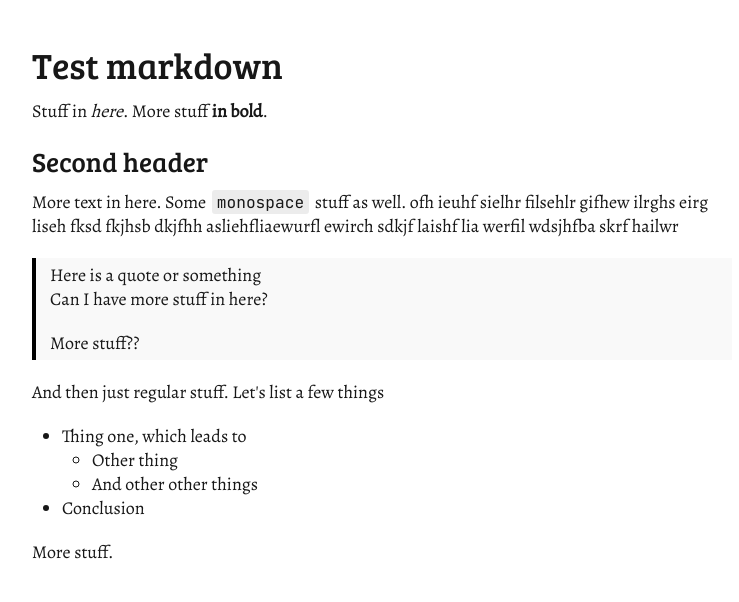
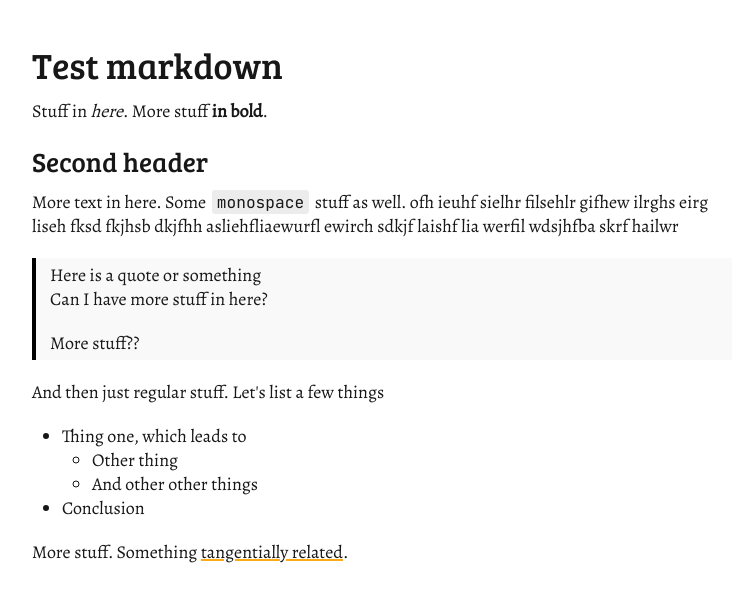
Before and after one commit to marcos-acosta/worlds-worst-detective, a Next.js app: page / in a window 1280 px wide. Shown: the top 602 px of the page, without its empty margins (258-997 px from the left). Built offline with nearby package versions, Linux system fonts and the light colour scheme.

Commit message:
Add footnotes with text directives

```diff
--- a/package.json
+++ b/package.json
@@ -9,7 +9,10 @@
     "lint": "next lint"
   },
   "dependencies": {
+    "mdast-util-directive": "^3.1.0",
     "mdast-util-from-markdown": "^2.0.2",
+    "micromark": "^4.0.1",
+    "micromark-extension-directive": "^3.0.2",
     "next": "15.0.1",
     "react": "19.0.0-rc-69d4b800-20241021",
     "react-dom": "19.0.0-rc-69d4b800-20241021"
--- a/public/md/test.md
+++ b/public/md/test.md
@@ -18,4 +18,6 @@ And then just regular stuff. Let's list a few things
   - And other other things
 - Conclusion
 
-More stuff.
+More stuff. Something :hook[tangentially related]{id="tangent"}.
+
+:footnote[A _lot_ of things here]{id="tangent"}
--- a/src/app/page.tsx
+++ b/src/app/page.tsx
@@ -4,11 +4,14 @@ import { useEffect, useState } from "react";
 import { fromMarkdown } from "mdast-util-from-markdown";
 import AstRenderer from "@/rendering/astRenderer";
 import styles from "./page.module.css";
+import { directive } from "micromark-extension-directive";
+import { directiveFromMarkdown } from "mdast-util-directive";
 
 const FILENAME = "test";
 
 export default function Home() {
   const [content, setContent] = useState("");
+  const [annotationId, setAnnotationId] = useState(null as string | null);
 
   useEffect(() => {
     fetch(`/md/${FILENAME}.md`)
@@ -16,13 +19,21 @@ export default function Home() {
       .then((text) => setContent(text));
   }, []);
 
-  const tree = fromMarkdown(content);
+  const tree = fromMarkdown(content, {
+    extensions: [directive()],
+    mdastExtensions: [directiveFromMarkdown()],
+  });
   console.log(tree);
+  console.log(`Annotation id: ${annotationId}`);
 
   return (
-    <div className={styles.blogContainer}>
+    <div className={styles.blogContainer} onClick={() => setAnnotationId(null)}>
       <div className={styles.textContainer}>
-        <AstRenderer root={tree} />
+        <AstRenderer
+          root={tree}
+          annotationId={annotationId}
+          setAnnotationId={setAnnotationId}
+        />
       </div>
     </div>
   );
--- a/src/rendering/astRenderer.tsx
+++ b/src/rendering/astRenderer.tsx
@@ -16,7 +16,23 @@ export const serifFont = Bree_Serif({
 
 interface AstRendererProps {
   root: Node;
+  annotationId: string | null;
+  setAnnotationId: (i: string | null) => void;
 }
+
+interface TextDirectiveNode extends Node {
+  name: string;
+  attributes: { [k: string]: string };
+}
+
+export default function AstRenderer(props: AstRendererProps) {
+  const setAnnotationIdAndStopPropagation = (
+    event: React.MouseEvent<HTMLSpanElement>,
+    node: TextDirectiveNode
+  ) => {
+    event.stopPropagation();
+    props.setAnnotationId(node.attributes["id"]);
+  };
 
   const treatTrailingSpaces = (str: string) => {
     const startsWithSpace = str.startsWith(" ");
@@ -55,6 +71,35 @@ const wrapHeader = (node: Node, child: JSX.Element) => {
     }
   };
 
+  const wrapTextDirective = (node: TextDirectiveNode, child: JSX.Element) => {
+    switch (node.name) {
+      case "hook":
+        return (
+          <span
+            className={styles.hook}
+            onClick={(e) => setAnnotationIdAndStopPropagation(e, node)}
+          >
+            {child}
+          </span>
+        );
+      case "footnote":
+        return (
+          <div
+            className={combineClasses(
+              styles.footnote,
+              node.attributes["id"] &&
+                node.attributes["id"] !== props.annotationId &&
+                styles.hidden
+            )}
+          >
+            {child}
+          </div>
+        );
+      default:
+        return child;
+    }
+  };
+
   const wrapChildren = (node: Node, child: JSX.Element) => {
     const type = node.type;
     if (!type) {
@@ -68,10 +113,12 @@ const wrapChildren = (node: Node, child: JSX.Element) => {
       case "emphasis":
         return <span className={styles.emphasis}>{child}</span>;
       case "paragraph":
-      return <p className={styles.paragraph}>{child}</p>;
+        return <div className={styles.paragraph}>{child}</div>;
       case "inlineCode":
         return (
-        <span className={combineClasses(styles.mono, monospaceFont.className)}>
+          <span
+            className={combineClasses(styles.mono, monospaceFont.className)}
+          >
             {child}
           </span>
         );
@@ -81,6 +128,8 @@ const wrapChildren = (node: Node, child: JSX.Element) => {
         return <ul>{child}</ul>;
       case "listItem":
         return <li>{child}</li>;
+      case "textDirective":
+        return wrapTextDirective(node as TextDirectiveNode, child);
       default:
         return child;
     }
@@ -90,7 +139,12 @@ const renderChildren = (children: RootContent[]) => {
     return (
       <>
         {children.map((child, i) => (
-        <AstRenderer root={child} key={i} />
+          <AstRenderer
+            root={child}
+            key={i}
+            annotationId={props.annotationId}
+            setAnnotationId={props.setAnnotationId}
+          />
         ))}
       </>
     );
@@ -106,6 +160,5 @@ const getChildren = (node: Node) => {
     );
   };
 
-export default function AstRenderer(props: AstRendererProps) {
   return wrapChildren(props.root, getChildren(props.root));
 }
--- a/src/rendering/styles.module.css
+++ b/src/rendering/styles.module.css
@@ -1,15 +1,13 @@
 .default {
-  display: inline-block;
+  cursor: inherit;
 }
 
 .emphasis {
   font-style: italic;
-  display: inline-block;
 }
 
 .strong {
   font-weight: bold;
-  display: inline-block;
 }
 
 .paragraph {
@@ -24,6 +22,13 @@ li .paragraph {
   margin-bottom: 0;
 }
 
+.hook {
+  text-decoration: underline;
+  text-decoration-color: rgb(250, 171, 23);
+  text-decoration-thickness: 2px;
+  cursor: pointer;
+}
+
 .mono {
   background-color: rgba(0, 0, 0, 0.073);
   padding: 5px;
@@ -32,7 +37,6 @@ li .paragraph {
   border-radius: 3px;
   margin-left: 2px;
   margin-right: 2px;
-  display: inline-block;
   font-size: 0.9em;
 }
 
@@ -45,3 +49,7 @@ li .paragraph {
   padding-bottom: 5px;
   margin-bottom: 20px;
 }
+
+.hidden {
+  display: none;
+}
```
Also changed, not shown: 1 other file (tests, documents, lock files or other folders). Lines whose indentation alone changed are shown as unchanged.
